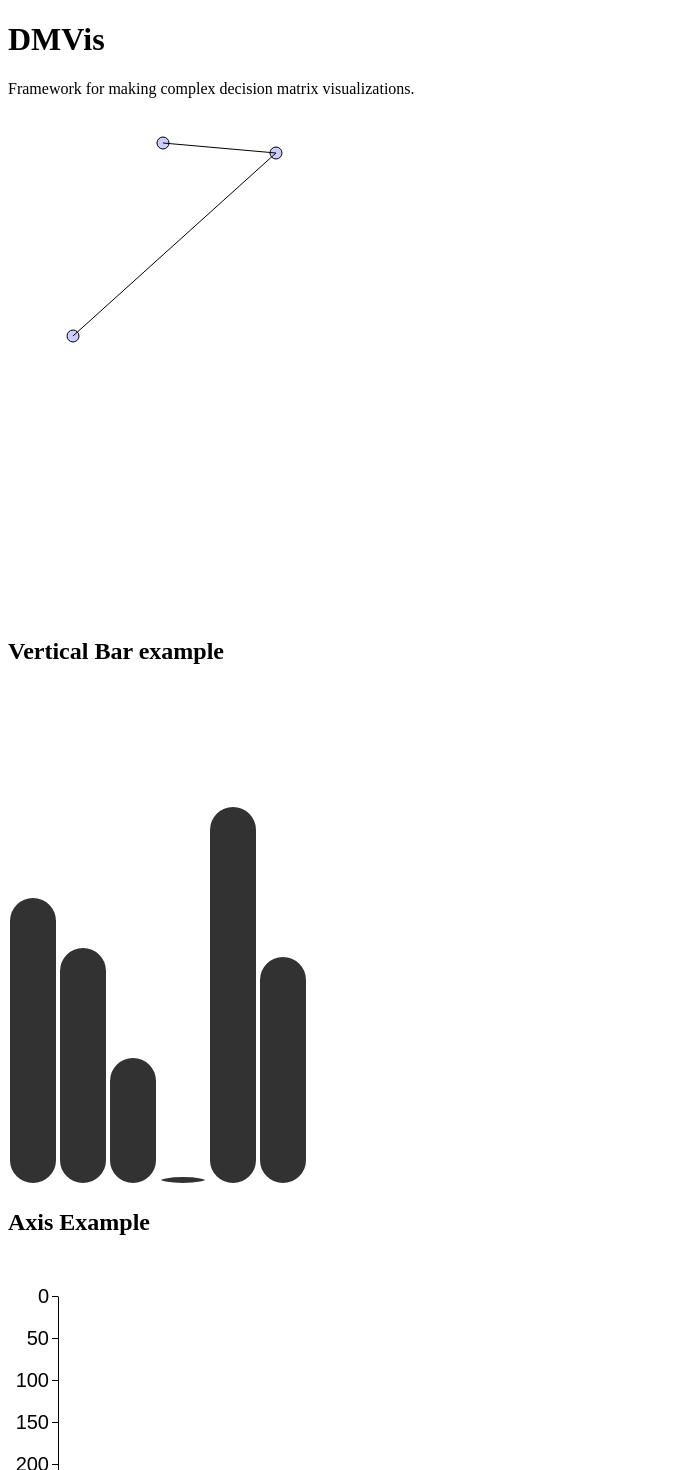
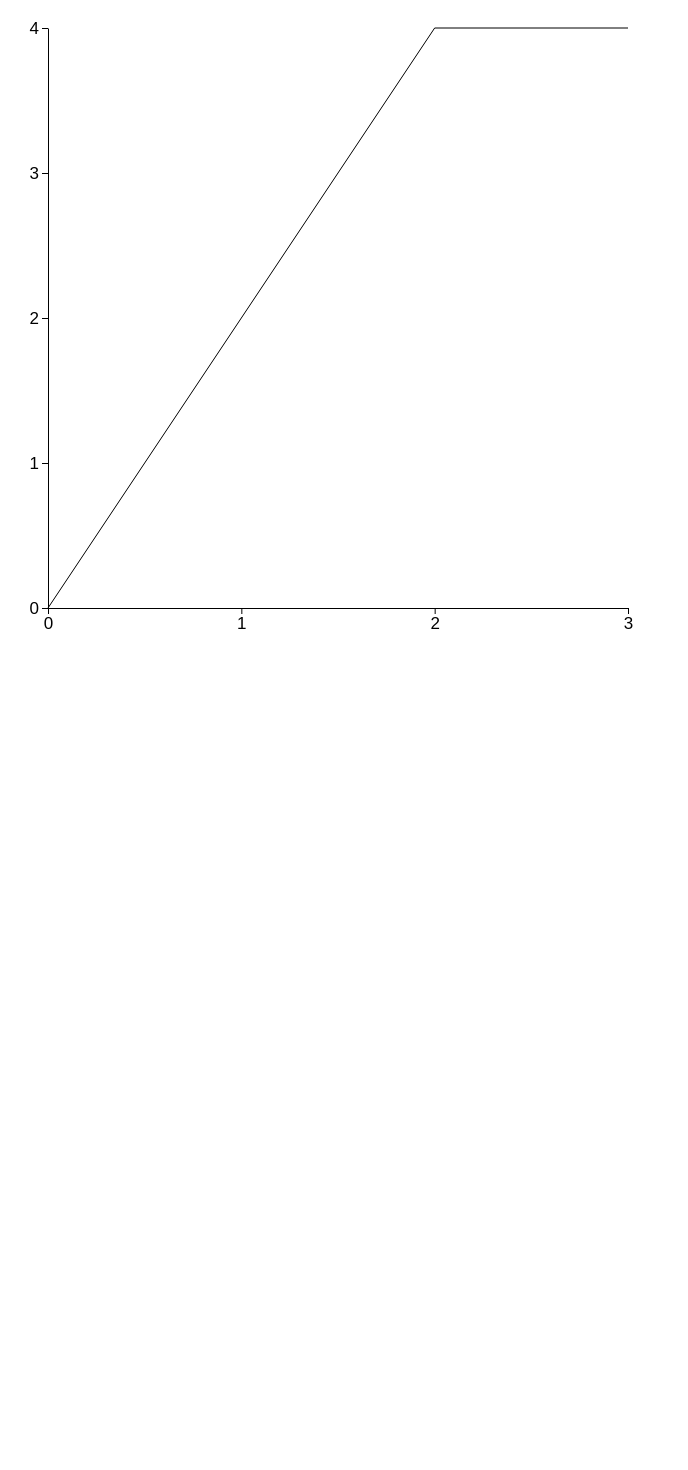
Before and after one commit to DMVis/DMVis, a SvelteKit app: page / in a window 1280 px wide. Shown: the top 1470 px of the page, without its empty margins (0-688 px from the left). After the commit the page ends 800 px from the top, so only its background shows below. Built offline with nearby package versions, Linux system fonts and the light colour scheme.

Commit message:
Created LineChart component and reworked store plus left/bottom axes

```diff
--- a/src/lib/components/base/BottomAxis.svelte
+++ b/src/lib/components/base/BottomAxis.svelte
@@ -1,29 +1,27 @@
 <script lang="ts">
   import * as d3 from 'd3';
-  import { onMount } from 'svelte';
+  import { getContext, onMount } from 'svelte';
   import type { AxisScale } from 'd3-axis';
+  import type { GraphStore } from '$lib/store.js';
 
-  export let xScale: d3.ScaleLinear<number, number> | d3.ScaleBand<string>;
-  export let height: number; // Height of the graph
+  const { xScale, marginBottom, height } = getContext<GraphStore>('store');
+
   export let ticks: boolean = true; // Whether to display tick marks
   export let fontSize: number = 17; // Font size of the tick labels
   export let color: string = 'black'; // Color of the axis line
-  export let margin: { top: number; right: number; bottom: number; left: number } = {
-    top: 40,
-    right: 40,
-    bottom: 40,
-    left: 40
-  };
-
+  export let ticksNumber: number = 10;
   let bottomAxisElement: SVGGElement;
 
   onMount(() => {
     let axisGenerator;
 
     if (ticks) {
-      axisGenerator = d3.axisBottom(xScale as AxisScale<d3.AxisDomain>).tickSizeOuter(0);
+      axisGenerator = d3
+        .axisBottom($xScale as AxisScale<d3.AxisDomain>)
+        .tickSizeOuter(0)
+        .ticks(ticksNumber);
     } else {
-      axisGenerator = d3.axisBottom(xScale as AxisScale<d3.AxisDomain>).tickSize(0);
+      axisGenerator = d3.axisBottom($xScale as AxisScale<d3.AxisDomain>).tickSize(0);
     }
 
     d3.select(bottomAxisElement)
@@ -40,18 +38,13 @@
 The BottomAxis component renders the horizontal axis of a chart with the tick on the bottom.
 It displays tick marks and labels based on provided data.
 
-#### Required attributes
-  * xScale: d3.ScaleLinear<number, number> | d3.ScaleBand<string>- A D3 scale function for the x-axis that maps a data domain to a range on the graph.
-  * height: number - The height of the graph area.
-
 #### Optional attributes
   * fontSize: number - The font size of the tick labels. Defaults to 17.
   * color: string - The color of the axis line. Defaults to 'black'.
   * ticks: boolean - Whether to display tick marks. Defaults to true.
-  * margin: { top: number; right: number; bottom: number; left: number } - The margin of the graph area. Defaults to { top: 40, right: 20, bottom: 20, left: 40 }.
 -->
 
-<g bind:this={bottomAxisElement} transform="translate(0, {height - margin.bottom})"></g>
+<g bind:this={bottomAxisElement} transform="translate(0, {$height - $marginBottom})"></g>
 
 <style>
 </style>
--- a/src/lib/components/base/LeftAxis.svelte
+++ b/src/lib/components/base/LeftAxis.svelte
@@ -2,28 +2,28 @@
   import * as d3 from 'd3';
   import { onMount } from 'svelte';
   import type { AxisScale } from 'd3-axis';
+  import { getContext } from 'svelte';
+  import type { GraphStore } from '$lib/store.js';
 
-  export let yScale: d3.ScaleLinear<number, number> | d3.ScaleBand<string>;
+  const { yScale, marginLeft } = getContext<GraphStore>('store');
+
   export let ticks: boolean = true; // Whether to display tick marks
   export let fontSize: number = 17;
   export let color: string = '#000000';
   export let offsetX: number = 0;
-  export let margin: { top: number; right: number; bottom: number; left: number } = {
-    top: 40,
-    right: 40,
-    bottom: 40,
-    left: 40
-  };
-
+  export let ticksNumber: number = 10;
   let yAxisElement: SVGGElement;
 
   onMount(() => {
     let axisGenerator;
 
     if (ticks) {
-      axisGenerator = d3.axisLeft(yScale as AxisScale<d3.AxisDomain>).tickSizeOuter(0);
+      axisGenerator = d3
+        .axisLeft($yScale as AxisScale<d3.AxisDomain>)
+        .tickSizeOuter(0)
+        .ticks(ticksNumber);
     } else {
-      axisGenerator = d3.axisLeft(yScale as AxisScale<d3.AxisDomain>).tickSize(0);
+      axisGenerator = d3.axisLeft($yScale as AxisScale<d3.AxisDomain>).tickSize(0);
     }
 
     d3.select(yAxisElement)
@@ -40,18 +40,14 @@
 The LeftAxis component is responsible for rendering the vertical axis with the labes on the left side.
 It displays tick marks and labels based on provided data.
 
-#### Required attributes
-  * yScale: d3.ScaleLinear<number, number> - A D3 scale function for the y-axis that maps a data domain to a range on the graph.
-
 #### Optional attributes
   * ticks: boolean                 - Whether to display tick marks. Defaults to true.
   * fontSize: number               - The font size of the tick labels. Defaults to 17.
   * color: string                  - The color of the axis line. Defaults to 'black'.
   * xOffset: number                - The offset of the axis from the left side of the graph. Defaults to 0.
-  * margin: { top: number; right: number; bottom: number; left: number } - The margin of the graph area. Defaults to { top: 40, right: 20, bottom: 20, left: 40 }.
 -->
 
-<g bind:this={yAxisElement} transform="translate({margin.left + offsetX}, 0)"></g>
+<g bind:this={yAxisElement} transform="translate({$marginLeft + offsetX}, 0)"></g>
 
 <style>
 </style>
--- a/src/lib/components/base/Line.svelte
+++ b/src/lib/components/base/Line.svelte
@@ -1,9 +1,14 @@
 <script lang="ts">
+  import type { GraphStore } from '$lib/store.js';
+  import { getContext } from 'svelte';
+
   export let points: { x: number; y: number }[];
   export let color: string = '#000';
   export let width: number = 1;
 
-  $: path = `M${points.map((p) => `${p.x},${p.y}`).join('L')}`;
+  const { yScale, xScale } = getContext<GraphStore>('store');
+
+  $: path = `M${points.map((p) => `${$xScale(p.x)},${$yScale(p.y)}`).join('L')}`;
 </script>
 
 <!--
--- a/src/lib/components/visualisations/LineChart.svelte
+++ b/src/lib/components/visualisations/LineChart.svelte
@@ -1,15 +1,43 @@
 <script lang="ts">
   import { graphStore } from '$lib/store.js';
+  import * as d3 from 'd3';
   import { setContext } from 'svelte';
+  import LeftAxis from '../base/LeftAxis.svelte';
+  import BottomAxis from '../base/BottomAxis.svelte';
+  import Line from '../base/Line.svelte';
 
   // Insert exports
+  export let width: number;
+  export let height: number;
+  export let data: { x: number; y: number }[];
+
+  export let marginLeft: number | null = null;
+  export let marginRight: number | null = null;
+  export let marginBottom: number | null = null;
+  export let marginTop: number | null = null;
+
+  let xValues: number[] = data.map((d) => d.x);
+  let yValues = data.map((d) => d.y);
+
+  // Set store values
+  marginLeft ? graphStore.marginLeft.set(marginLeft) : null;
+  marginRight ? graphStore.marginRight.set(marginRight) : null;
+  marginBottom ? graphStore.marginBottom.set(marginBottom) : null;
+  marginTop ? graphStore.marginTop.set(marginTop) : null;
+
+  graphStore.height.set(height);
+  graphStore.height.set(width);
+  graphStore.minX.set(d3.min(xValues) ?? 0);
+  graphStore.minY.set(d3.min(yValues) ?? 0);
+  graphStore.maxX.set(d3.max(xValues) ?? 0);
+  graphStore.maxY.set(d3.max(yValues) ?? 0);
 
   setContext('store', graphStore);
 </script>
 
 <!--
 @component
-### Graph Name
+### Visualisation Name
 A small description of the graph.
 
 #### Required attributes
@@ -18,8 +46,12 @@ A small description of the graph.
 #### Optional attributes
 * attribute: type  - Description. Default is 'default'.
 -->
-<svg class="graph"> </svg>
+<svg class="visualisation" {height} {width}>
+  <LeftAxis ticksNumber={yValues.length} />
+  <BottomAxis ticksNumber={xValues.length} />
+  <Line points={data} />
+</svg>
 
 <style>
-  /* Insert graph styling  */
+  /* Insert visualisation styling  */
 </style>
--- a/src/lib/components/visualisations/Template.svelte
+++ b/src/lib/components/visualisations/Template.svelte
@@ -9,7 +9,7 @@
 
 <!--
 @component
-### Graph Name
+### Visualisation Name
 A small description of the graph.
 
 #### Required attributes
--- a/src/lib/store.ts
+++ b/src/lib/store.ts
@@ -1,7 +1,7 @@
 import { scaleLinear } from 'd3';
 import { derived, writable, type Writable } from 'svelte/store';
 
-class GraphStore {
+export class GraphStore {
   public marginTop: Writable<number>;
   public marginBottom: Writable<number>;
   public marginLeft: Writable<number>;
@@ -10,7 +10,8 @@ class GraphStore {
   public height: Writable<number>;
   public minX: Writable<number>;
   public maxX: Writable<number>;
-
+  public minY: Writable<number>;
+  public maxY: Writable<number>;
   constructor() {
     this.marginTop = writable(20);
     this.marginBottom = writable(20);
@@ -20,6 +21,8 @@ class GraphStore {
     this.height = writable(400);
     this.minX = writable(0);
     this.maxX = writable(20);
+    this.minY = writable(0);
+    this.maxY = writable(20);
   }
 
   get xScale() {
@@ -34,10 +37,10 @@ class GraphStore {
 
   get yScale() {
     return derived(
-      [this.marginLeft, this.marginRight, this.width, this.minX, this.maxX],
-      ([$marginTop, $marginBottom, $height]) =>
+      [this.marginBottom, this.marginTop, this.height, this.minY, this.maxY],
+      ([$marginBottom, $marginTop, $height, $minY, $maxY]) =>
         scaleLinear()
-          .domain([0, 100])
+          .domain([$minY, $maxY])
           .range([$height - $marginBottom, $marginTop])
     );
   }
--- a/src/routes/+page.svelte
+++ b/src/routes/+page.svelte
@@ -1,116 +1,14 @@
 <script lang="ts">
-  import HorizontalBar from '$lib/components/base/HorizontalBar.svelte';
-  import VerticalBar from '$lib/components/base/VerticalBar.svelte';
-  import Line from '$lib/components/base/Line.svelte';
-  import Label from '$lib/components/base/Label.svelte';
-  import Point from '$lib/components/base/Point.svelte';
-  import { OriginX, OriginY } from '$lib/Enums.js';
-  import * as d3 from 'd3';
-  import LeftAxis from '$lib/components/base/LeftAxis.svelte';
-  import BottomAxis from '$lib/components/base/BottomAxis.svelte';
+  import LineChart from '$lib/components/visualisations/LineChart.svelte';
 
-  const barData: { x: number; y: number; width: number; height: number }[] = [
-    { x: 0, y: 0, width: 50, height: 289 },
-    { x: 50, y: 0, width: 50, height: 239 },
-    { x: 100, y: 0, width: 50, height: 129 },
-    { x: 150, y: 0, width: 50, height: 10 },
-    { x: 200, y: 0, width: 50, height: 380 },
-    { x: 250, y: 0, width: 50, height: 230 }
+  let data: { x: number; y: number }[] = [
+    { x: 0, y: 0 },
+    { x: 1, y: 2 },
+    { x: 2, y: 4 },
+    { x: 3, y: 4 }
   ];
-
-  const margin = { top: 40, right: 40, bottom: 40, left: 50 };
-
-  let width = 500;
-  let height = 500;
-  let yScale = d3.scaleLinear().domain([0, height]).range([0, height]);
-  let xScale = d3.scaleLinear().domain([0, width]).range([0, width]);
-
-  let yScaleAxis = d3
-    .scaleLinear()
-    .domain([0, height])
-    .range([margin.top, height - margin.bottom]);
-  let xScaleAxis = d3
-    .scaleLinear()
-    .domain([0, width])
-    .range([margin.left, width - margin.right]);
-
-  const numPoints: number = 3;
-  const size: { x: number; y: number } = { x: 400, y: 400 };
-  const data: { x: number; y: number }[] = genPoints();
-
-  function genPoints() {
-    let res: { x: number; y: number }[] = [];
-    for (let i = 0; i < numPoints; i++) {
-      let xRandom: number = Math.floor(Math.random() * size.x);
-      let yRandom: number = Math.floor(Math.random() * size.y);
-      res.push({ x: xRandom, y: yRandom });
-    }
-    return res;
-  }
+  const width = 640;
+  const height = 640;
 </script>
 
-<h1>DMVis</h1>
-<p>Framework for making complex decision matrix visualizations.</p>
-
-<svg {width} {height}>
-  {#each data as p}
-    <Point x={p.x} y={p.y} radius={6} />
-  {/each}
-  <Line points={data} />
-</svg>
-
-<h2>Vertical Bar example</h2>
-<svg {width} {height}>
-  {#each barData as p}
-    <VerticalBar
-      x={p.x}
-      barWidth={p.width}
-      barHeight={p.height}
-      maxHeight={height}
-      {xScale}
-      {yScale}
-      xRounding={5}
-      yRounding={5}
-      strokeWidth={4} />
-  {/each}
-</svg>
-
-<h2>Axis Example</h2>
-<svg {width} {height}>
-  <LeftAxis yScale={yScaleAxis} fontSize={20} {margin} />
-  <BottomAxis xScale={xScaleAxis} {height} {margin} />
-</svg>
-
-<h2>Horizontal Bar example</h2>
-<svg {width} {height}>
-  {#each barData as p}
-    <HorizontalBar
-      y={p.x}
-      barWidth={p.height}
-      barHeight={p.width}
-      {xScale}
-      {yScale}
-      xRounding={0}
-      yRounding={0}
-      strokeWidth={4} />
-  {/each}
-</svg>
-
-<h2>Label example</h2>
-<svg style="border: 1px solid black" width="500" height="500">
-  <Label
-    x={100}
-    y={100}
-    text="Hello, world!"
-    textColor="black"
-    color="#fe7215"
-    originX={OriginX.Left}
-    originY={OriginY.Top}
-    rotationDegrees={0}
-    opacity={'1'}
-    radiusX={5}
-    radiusY={5}
-    hasBackground={true} />
-  <Point x={100} y={100} radius={6} />
-  <!-- Point for debugging purpose -->
-</svg>
+<LineChart marginLeft={40} marginBottom={40} {width} {height} {data} />
```
Also changed, not shown: documentation/components/bottom-axis.md (+0 -14 lines), documentation/components/left-axis.md (+0 -8 lines), documentation/components/line.md (+1 -1 lines).
